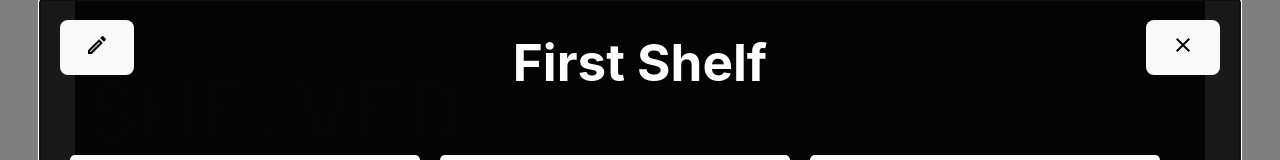
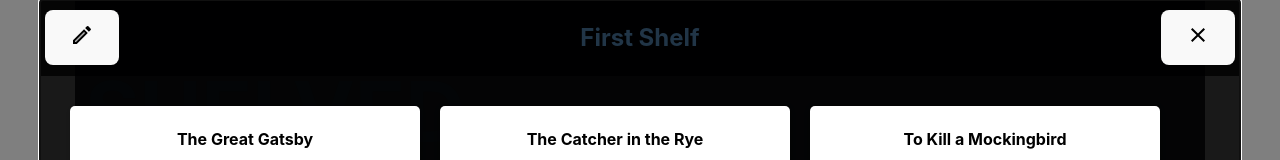
Before and after one commit to benlimpic/Shelved, a React (Vite) app: page / in a window 1280 px wide. Both pictures are taken after a click on the element "First Shelf". Shown: the top 160 px of the page. Built offline with nearby package versions, Linux system fonts and the light colour scheme.

Commit message:
modal progress

```diff
--- a/src/shelved/shelf-page/shelfPage.jsx
+++ b/src/shelved/shelf-page/shelfPage.jsx
@@ -10,6 +10,8 @@
   const { shelf, open, setOpen } = props;
   const handleClose = () => setOpen(false);
 
+
+
   return (
     <div>
       <Modal
@@ -19,12 +21,15 @@
         aria-describedby="modal-modal-description"
       >
         <Box className="modal-style">
+        <nav className="modal-nav">
           <button className="modal-edit">
             <ModeEditTwoToneIcon />
           </button>
+          <h2>{shelf.name}</h2>
           <button className="modal-exit" onClick={handleClose}>
             <ClearTwoToneIcon />
           </button>
+        </nav>
             <ShelfCards shelf={shelf} />
         </Box>
       </Modal>
--- a/src/shelved/shelfCards.jsx
+++ b/src/shelved/shelfCards.jsx
@@ -6,7 +6,7 @@
 
   return (
     <div className="shelves">
-      <h1 style={{color: "white"}}>{shelf.name}</h1>
+      {/* <h1 style={{color: "white"}}>{shelf.name}</h1> */}
       <div className="shelfRow">
         {shelf.books.map((item, i) => (
           <div className="shelf" id={shelf.id} key={i}>
--- a/src/shelved/style.shelved.css
+++ b/src/shelved/style.shelved.css
@@ -57,15 +57,20 @@
 
 
 .modal-edit {
-    position: absolute;
-    top: 20px;
-    left: 20px;
+    margin: 5px;
     font-size: 20px;
 }
 
+.modal-nav {
+    display: flex;
+    flex-direction: row;
+    justify-content: space-between;
+    align-items: center;
+    background-color: rgba(0, 0, 0, 0.8);
+    width: 100%;
+}
+
 .modal-exit {
-    position: absolute;
-    top: 20px;
-    right: 20px;
+    margin: 5px;
     font-size: 20px;
 }
```
